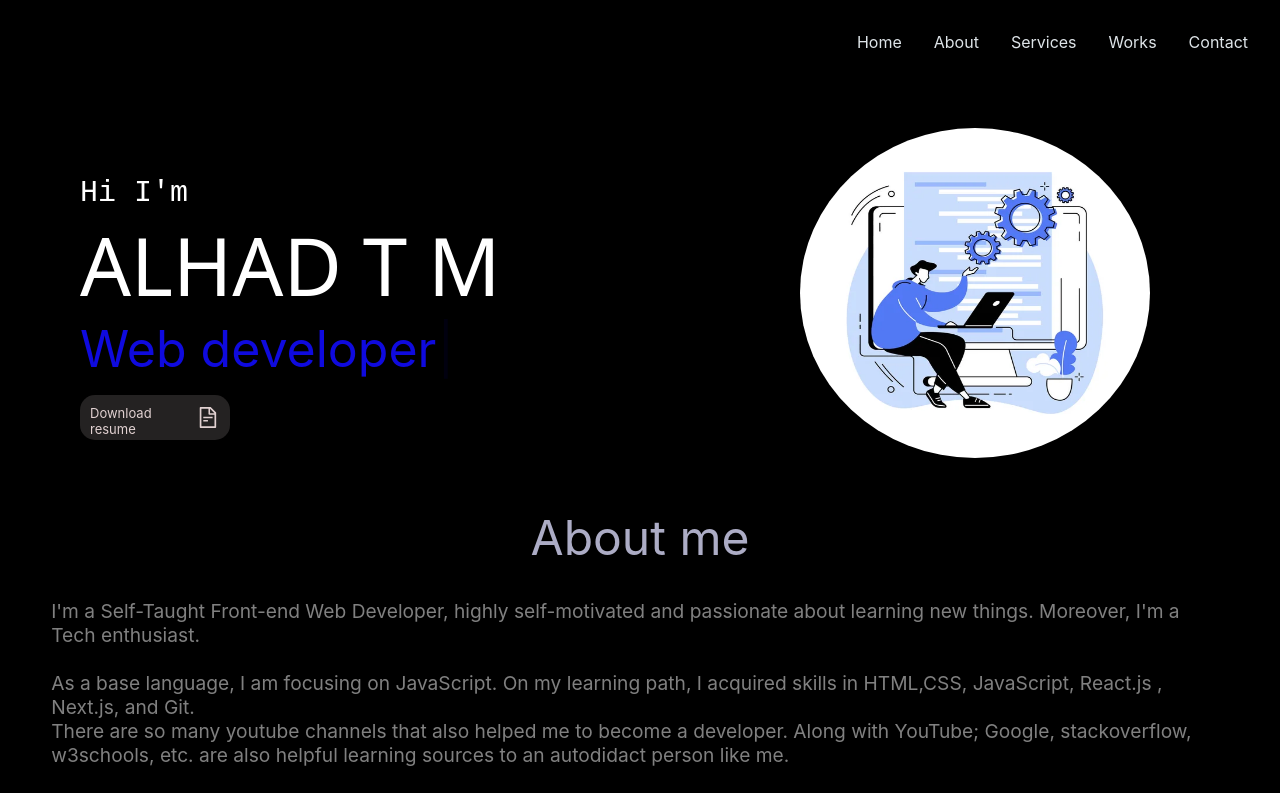
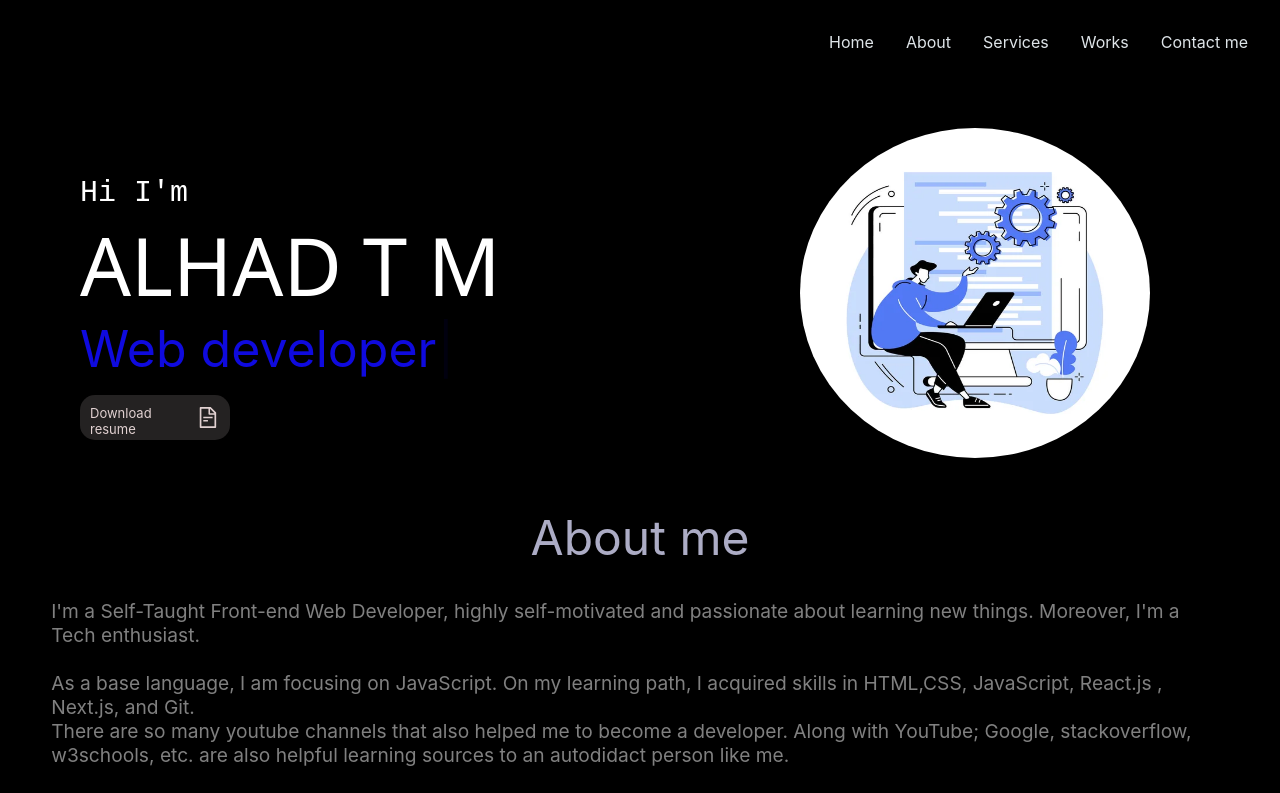
Before and after one commit to alhad-tm/my-portfolio, a React (Create React App) app: page / in a window 1280 px wide. Shown: the top 793 px of the page. Built offline with nearby package versions, Linux system fonts and the light colour scheme.

Commit message:
edited text

```diff
--- a/src/components/Header/Header.jsx
+++ b/src/components/Header/Header.jsx
@@ -28,7 +28,7 @@ const Header = () => {
         </li>
         <li>
           <Link to="contact" spy={true} smooth={true}>
-            Contact
+            Contact me
           </Link>
         </li>
       </div>
```
